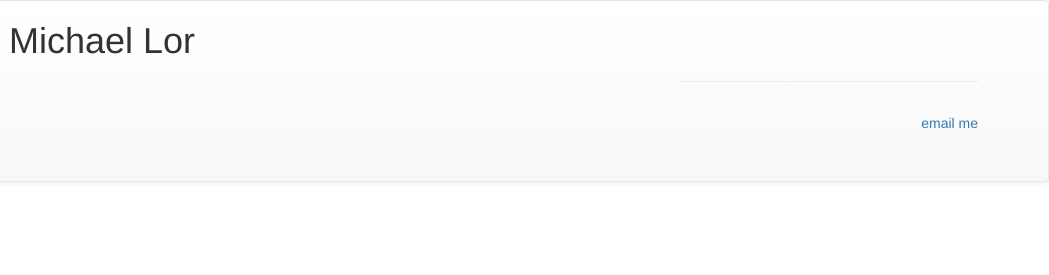
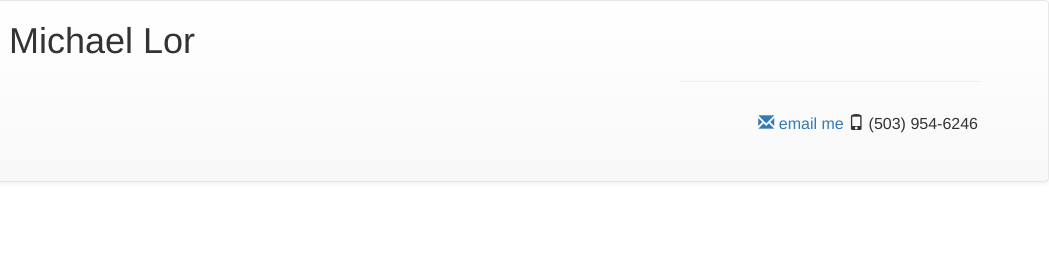
Before and after one commit to michaellor/michaellor.github.portfolio, a plain HTML site: page index.html in a window 1280 px wide. Shown: the top 275 px of the page, 231-1280 px from the left. Drawn offline with nearby package versions, Linux system fonts and the light colour scheme.

Commit message:
add glyphs into header section

```diff
--- a/css/styles.css
+++ b/css/styles.css
@@ -20,6 +20,7 @@ img.picme {
 .navcontact {
   float: right;
   padding-top: 10px;
+  font-size: 12pt;
 }
 
 body {
--- a/index.html
+++ b/index.html
@@ -19,7 +19,9 @@
         <h1 class="headername">Michael Lor</h1>
         <hr class=hrheader>
         <div class="navbar navcontact">
-          <a href=["mailto:michael.vang.1985@gmail.com"]>email me</a>
+          <a href="mailto:michael.vang.1985@gmail.com"><span class="glyphicon glyphicon-envelope aria-hidden=true "></span> email me</a>
+          <span class="glyphicon glyphicon-phone aria-hidden=true "></span> (503) 954-6246
+
 
         </div>
       </div>
```
